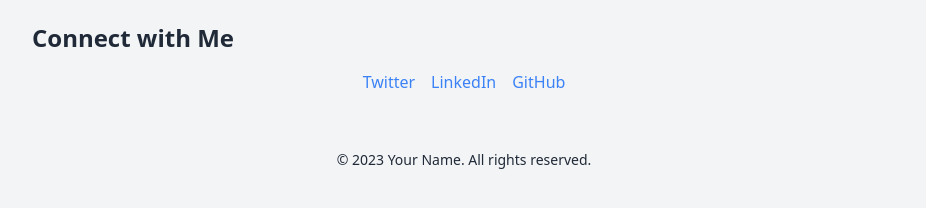
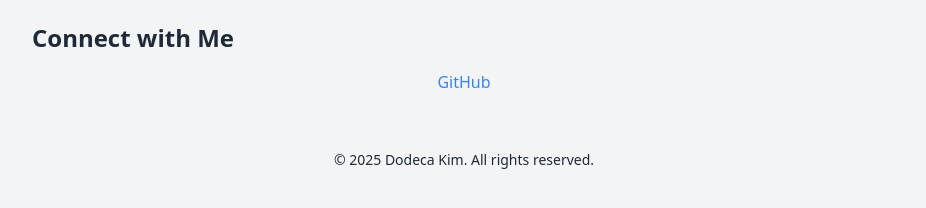
Before and after one commit to biggerwriting/personal-blog, a website: page src/index.html in a window 1280 px wide. Shown: the part 562-770 px from the top of the page, without its empty margins (176-1102 px from the left). Drawn offline with nearby package versions, Linux system fonts and the light colour scheme.

Commit message:
设置个人信息

```diff
--- a/src/index.html
+++ b/src/index.html
@@ -30,15 +30,13 @@
         <section class="my-10">
             <h2 class="text-2xl font-semibold mb-4">Connect with Me</h2>
             <div class="flex justify-center space-x-4">
-                <a href="https://twitter.com/yourprofile" class="text-blue-500 hover:underline">Twitter</a>
-                <a href="https://linkedin.com/in/yourprofile" class="text-blue-500 hover:underline">LinkedIn</a>
-                <a href="https://github.com/yourprofile" class="text-blue-500 hover:underline">GitHub</a>
+                <a href="https://github.com/biggerwriting" class="text-blue-500 hover:underline">GitHub</a>
                 <!-- Add more social media links as needed -->
             </div>
         </section>
     </main>
     <footer class="text-center py-4">
-        <p class="text-sm">© 2023 Your Name. All rights reserved.</p>
+        <p class="text-sm">© 2025 Dodeca Kim. All rights reserved.</p>
     </footer>
     <script src="scripts/main.js"></script>
 </body>
```
